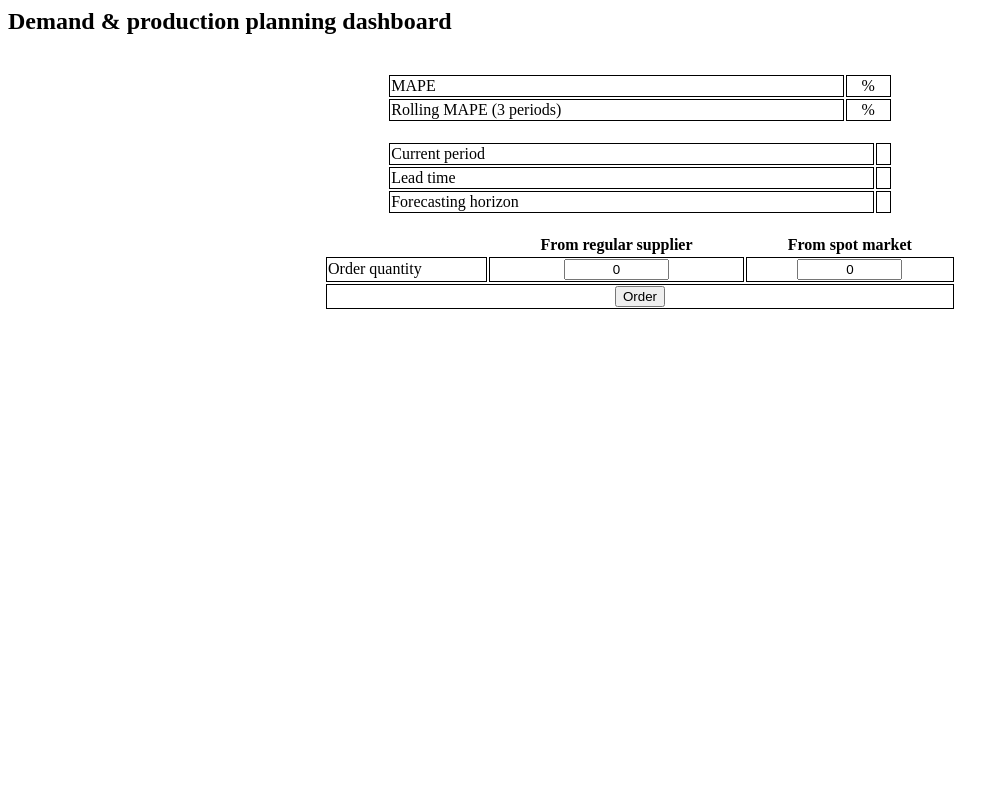
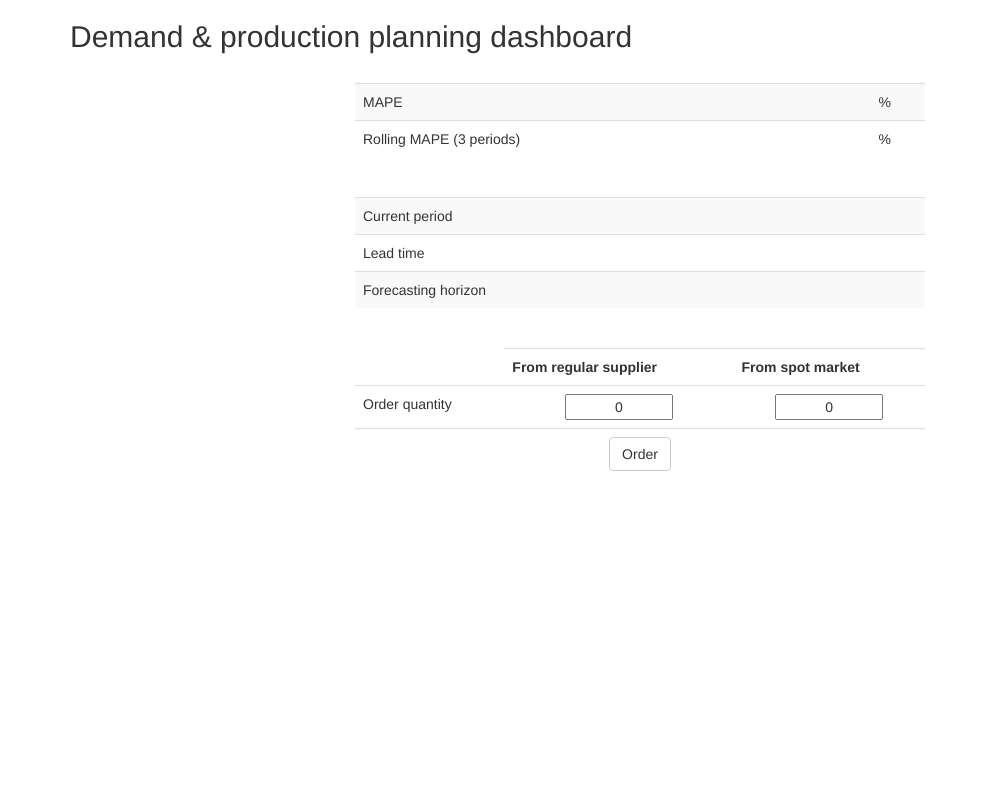
Before and after one commit to ropinot/demgame, a Flask app: template app/templates/demandgame/dashboard.html in a window 1280 px wide. Shown: the whole page, without its empty margins (0-1007 px from the left). Run offline with Flask 2, Linux system fonts and the light colour scheme; the template is opened without the code that fills it: values that come from a table or form of the project are taken from there, others are empty; some libraries are stand-ins or nearby versions.

Commit message:
modified:   app/table.py 	new file:   app/templates/demandgame/base_demandgame.html 	modified:   app/templates/demandgame/dashboard.html Layout clean up

```diff
--- a/app/table.py
+++ b/app/table.py
@@ -67,7 +67,7 @@ class TableDict(object):
 
 
     def get_HTML(self):
-        html = '<table id="board" ><tr><th width=100px>&nbsp;</th>'
+        html = '<table id="board" class="table table-striped table-condensed"><tr><th width=100px>&nbsp;</th>'
         for t in xrange(1, self.data['num_periods']+1):
             html += '<th width={}px>{}</th>'.format(45, t)
         html +='</tr>'
--- /dev/null
+++ b/app/templates/demandgame/base_demandgame.html
@@ -0,0 +1,86 @@
+<!DOCTYPE html>
+<html lang="en">
+<head>
+  <meta charset="utf-8">
+  <title>Demand forecasting game</title>
+  <meta name="viewport" content="width=device-width, initial-scale=1.0">
+  <meta name="description" content="Forecasting simulation game for educational purpose">
+  <meta name="author" content="R. Pinto ">
+
+    <!--link rel="stylesheet/less" href="less/bootstrap.less" type="text/css" /-->
+    <!--link rel="stylesheet/less" href="less/responsive.less" type="text/css" /-->
+    <!--script src="js/less-1.3.3.min.js"></script-->
+    <!--append ‘#!watch’ to the browser URL, then refresh the page. -->
+
+    <link href="/static/css/bootstrap.min.css" rel="stylesheet">
+    <link href="/static/css/style.css" rel="stylesheet">
+    <link href="/static/css/c3.css" rel="stylesheet">
+  <!-- HTML5 shim, for IE6-8 support of HTML5 elements -->
+  <!--[if lt IE 9]>
+    <script src="js/html5shiv.js"></script>
+  <![endif]-->
+
+  <!-- Fav and touch icons -->
+  <link rel="apple-touch-icon-precomposed" sizes="144x144" href="/static/img/apple-touch-icon-144-precomposed.png">
+  <link rel="apple-touch-icon-precomposed" sizes="114x114" href="/static/img/apple-touch-icon-114-precomposed.png">
+  <link rel="apple-touch-icon-precomposed" sizes="72x72" href="/static/img/apple-touch-icon-72-precomposed.png">
+  <link rel="apple-touch-icon-precomposed" href="/static/img/apple-touch-icon-57-precomposed.png">
+  <link rel="shortcut icon" href="/static/img/favicon.png">
+
+    <script type="text/javascript" src="/static/js/jquery.min.js"></script>
+    <script type="text/javascript" src="/static/js/bootstrap.min.js"></script>
+    <script type="text/javascript" src="/static/js/scripts.js"></script>
+
+    {% block page_script %}{% endblock %}  <!--add script for the specific page -->
+
+<style>
+html, body {
+    height: 100%;
+}
+
+#container {
+    //background: red;
+    }
+
+#header {
+    height: 100px;
+    //background: lightgreen;
+    //border: 1px solid black
+    }
+
+#content {
+    //background: lightblue;
+    //border: 1px solid black
+}
+
+#footer {
+    //background: orange;
+    width:100%;
+    height:3em;
+    position:absolute;
+    bottom:0;
+    left:0;
+    //border: 1px solid black
+    }
+
+    {% block page_css %}{% endblock %}
+
+</style>
+</head>
+<!--TODO: define the static file path for all the base templates -->
+<body>
+<div class="container" id="container">
+    <div class="row clearfix" id="content">
+        <div class="col-md-12 column"  id="content_1">
+            {% block content %} {% endblock %}
+        </div>
+    </div>
+    <div class="row clearfix" id="footer">
+        <div class="col-md-12 column col-bottom" id="footer_1">
+            <!--TODO: add footer-->
+        </div>
+    </div>
+</div>
+<!--clear: both; position: relative;  height: 3em; margin-top: -3em;-->
+</body>
+</html>
--- a/app/templates/demandgame/dashboard.html
+++ b/app/templates/demandgame/dashboard.html
@@ -1,3 +1,6 @@
+{%  extends "demandgame/base_demandgame.html" %}
+
+{% block content %}
 <h2> Demand & production planning dashboard</h2>
 <style>
 .current{
@@ -8,7 +11,7 @@
     background-color: lightgray;
 }
 
-table#board{
+/*table#board{
     display: block;
     overflow: auto;
     border: 1px solid;
@@ -17,7 +20,7 @@ table#board{
 td{
     border: 1px solid;
 }
-
+*/
 </style>
 
 {{ table | safe}}
@@ -25,7 +28,9 @@ td{
 
 <br/>
 <center>
-<table border=0 class="table table-striped table-condensed" width="40%">
+
+<div style="width:50%">
+    <table border=0 class="table table-striped" >
         <tr>
             <td>MAPE</td>
             <td align="center">{{ mape }} %</td>
@@ -35,12 +40,15 @@ td{
             <td align="center">{{ rolling_mape }} %</td>
         </tr>
     </table>
+</div>
 <br/>
-<table border=0 class="table table-striped table-condensed" width="40%">
+<div style="width:50%">
+    <table border=0 class="table table-striped">
         <tr><td>Current period</td><td align='center'>{{ period }}</td></tr>
         <tr><td>Lead time</td><td align='center'>{{ leadtime }}</td></tr>
         <tr><td>Forecasting horizon</td><td align='center'>{{ forecast_horizon }}</td></tr>
     </table>
+</div>
 </center>
 <br/>
 <!-- <a href={{ url_for('demand_game_dashboard') }}> Next </a> -->
@@ -48,7 +56,7 @@ td{
 <center><form method="POST" action="{{url_for('demand_game_dashboard')}}">
     {{ form.hidden_tag() }}
     <table class="table" style="width:50%">
-        <tr>
+        <tr style="align:center">
             <th style="border:0">&nbsp;</th>
             <th align="center">From regular supplier</th>
             <th align="center">From spot market</th>
@@ -85,3 +93,4 @@ td{
         </tr>
     </table>
 </form></center>
+{% endblock %}
```
Lines whose indentation alone changed are shown as unchanged.
